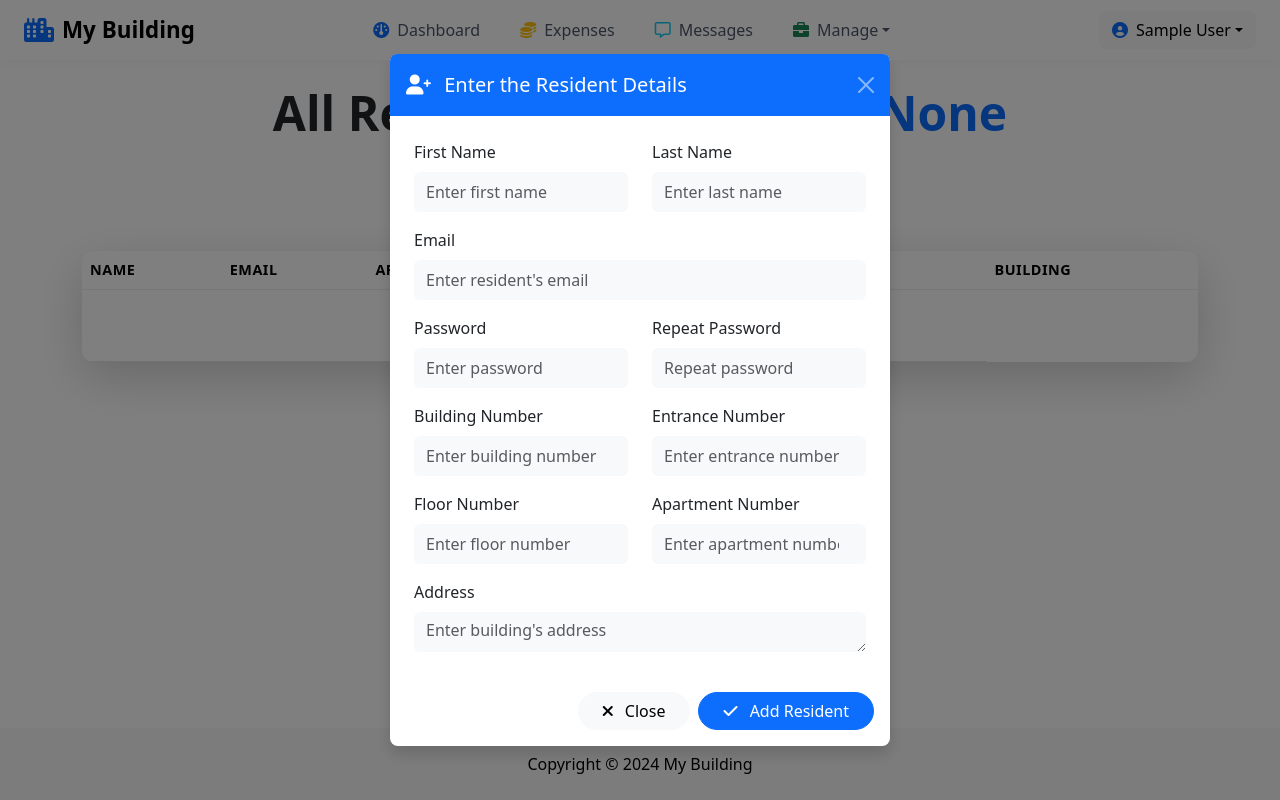
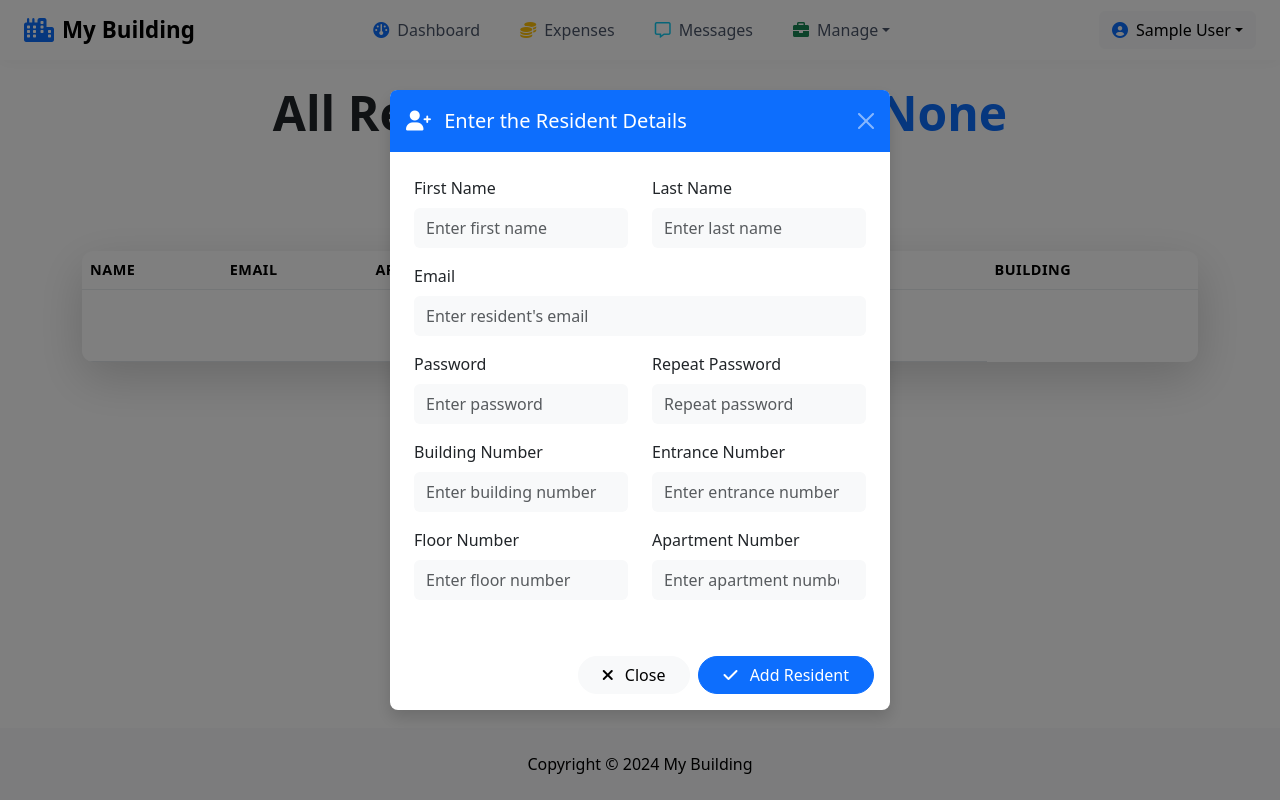
Before and after one commit to dinocom33/BuildingBillsManagement, a Django app: page /accounts/residents/ in a window 1280 px wide, after a click on "Add Resident". Run offline with Django 5.2, Linux system fonts and the light colour scheme; the visitor is signed in with stand-in values (Sample User, id 1); data that the repository does not hold is empty; parts of the project's set-up code (start-up, migrations or seed data) failed here and were passed over.

Commit message:
Changed add resident

```diff
--- a/accounts/views.py
+++ b/accounts/views.py
@@ -52,7 +52,7 @@ def register(request):
         entrance_name = request.POST['entrance']
         floor = request.POST['floor']
         apartment_number = request.POST['apartment']
-        address = request.POST['address']
+        # address = request.POST['address']
 
         if not first_name or not last_name or not email or not password or not password2:
             messages.error(request, 'All fields are required')
@@ -71,7 +71,7 @@ def register(request):
         new_user.is_active = False
         new_user.save()
 
-        building = Building.objects.get_or_create(number=building_number, address=address)
+        building = Building.objects.get_or_create(number=building_number)
         entrance = Entrance.objects.get_or_create(name=entrance_name, building_id=building[0].id)
 
         if Apartment.objects.filter(building_id=building[0].id, entrance_id=entrance[0].id, floor=floor,
--- a/building/urls.py
+++ b/building/urls.py
@@ -6,9 +6,9 @@ app_name = 'building'
 
 urlpatterns = [
     path('create_bill/', views.create_bill, name='create_bill'),
-    path('create_building/', views.create_building, name='create_building'),
-    path('create_entrance/', views.create_entrance, name='create_entrance'),
-    path('create_apartment/', views.create_apartment, name='create_apartment'),
+    # path('create_building/', views.create_building, name='create_building'),
+    # path('create_entrance/', views.create_entrance, name='create_entrance'),
+    # path('create_apartment/', views.create_apartment, name='create_apartment'),
     path('apartments/', views.apartments, name='apartments'),
     path('expense_dashboard/', views.manage_expenses, name='expense_dashboard'),
     path('create_expense/', views.create_expense, name='create_expense'),
--- a/templates/accounts/residents.html
+++ b/templates/accounts/residents.html
@@ -150,11 +150,11 @@
                                        required/>
                             </div>
                         </div>
-                        <div>
-                            <label for="address" class="form-label">Address</label>
-                            <textarea name="address" id="address" class="form-control border-0 bg-light"
-                                      required placeholder="Enter building's address" rows="5"></textarea>
-                        </div>
+{#                        <div>#}
+{#                            <label for="address" class="form-label">Address</label>#}
+{#                            <textarea name="address" id="address" class="form-control border-0 bg-light"#}
+{#                                      required placeholder="Enter building's address" rows="5"></textarea>#}
+{#                        </div>#}
                     </div>
 
                     <div class="modal-footer border-0">
--- a/templates/partials/_navbar.html
+++ b/templates/partials/_navbar.html
@@ -54,12 +54,12 @@
                                         <span>Residents</span>
                                     </a>
                                 </li>
-                                <li>
-                                    <a class="dropdown-item py-2 px-3 rounded-3 mb-1" href="{% url 'building:apartments' %}">
-                                        <i class="fas fa-building text-primary me-2"></i>
-                                        <span>Apartments</span>
-                                    </a>
-                                </li>
+{#                                <li>#}
+{#                                    <a class="dropdown-item py-2 px-3 rounded-3 mb-1" href="{% url 'building:apartments' %}">#}
+{#                                        <i class="fas fa-building text-primary me-2"></i>#}
+{#                                        <span>Apartments</span>#}
+{#                                    </a>#}
+{#                                </li>#}
                                 <li>
                                     <a class="dropdown-item py-2 px-3 rounded-3" href="{% url 'building:bills' %}">
                                         <i class="fas fa-money-bill-alt text-success me-2"></i>
```
